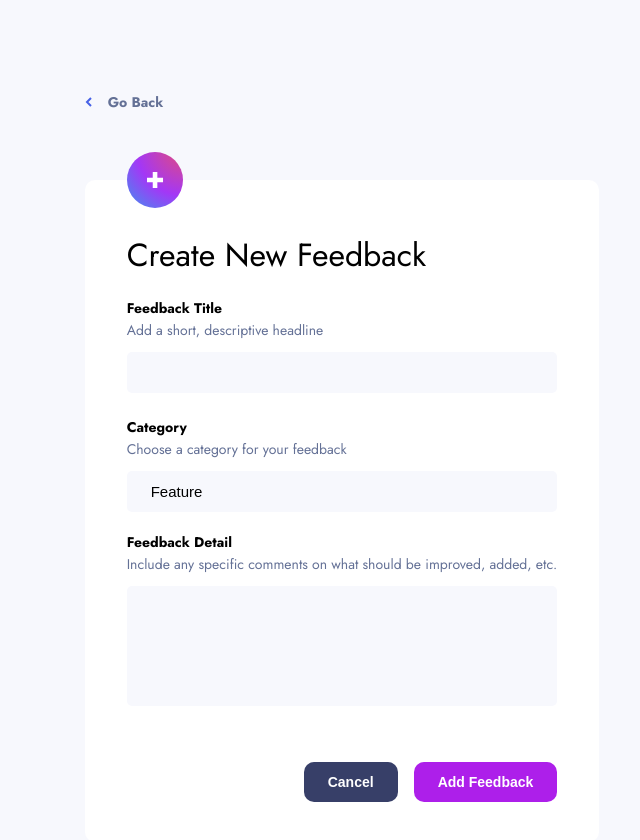
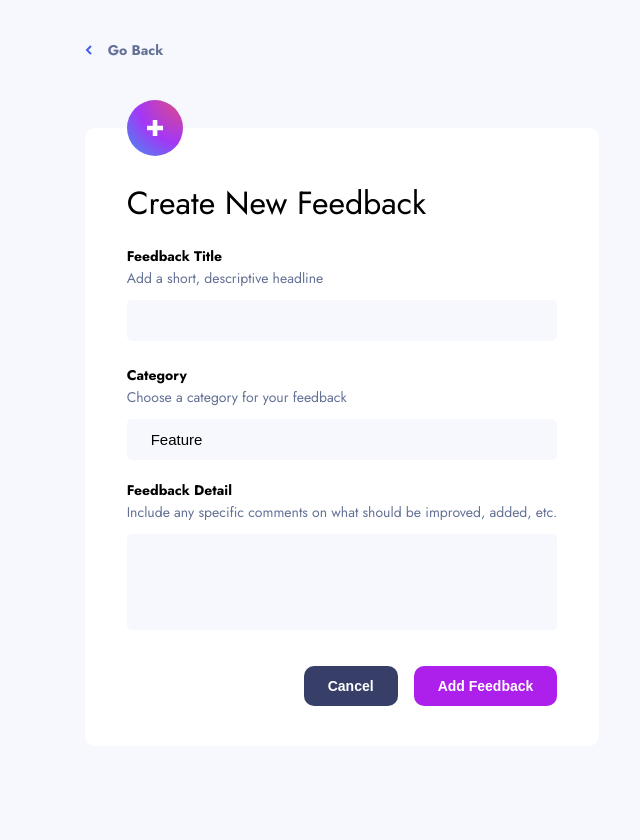
Before and after one commit to eduardsdn/feedback-tracker, a React (Create React App) app in the folder client/: page /addfeedback in a window 1280 px wide. Shown: the top 840 px of the page, without its empty margins (298-938 px from the left). Built offline with nearby package versions, Linux system fonts and the light colour scheme.

Commit message:
add feeback page styling changes

```diff
--- a/client/src/styles/forms/forms.module.scss
+++ b/client/src/styles/forms/forms.module.scss
@@ -1,7 +1,7 @@
 @import "../variables";
 
 .addFeedback {
-  padding-top: 92px;
+  padding-top: 40px;
   .navigation {
     display: flex;
     justify-content: flex-start;
@@ -71,7 +71,8 @@
         }
 
         textarea {
-          height: 120px;
+          font-family: inherit;
+          height: 96px;
           resize: none;
           // overflow: scroll;
         }
@@ -103,7 +104,7 @@
     .buttonsContainer {
       justify-content: end;
       gap: 16px;
-      margin-top: 32px;
+      margin-top: 12px;
       display: flex;
     }
   }
```
